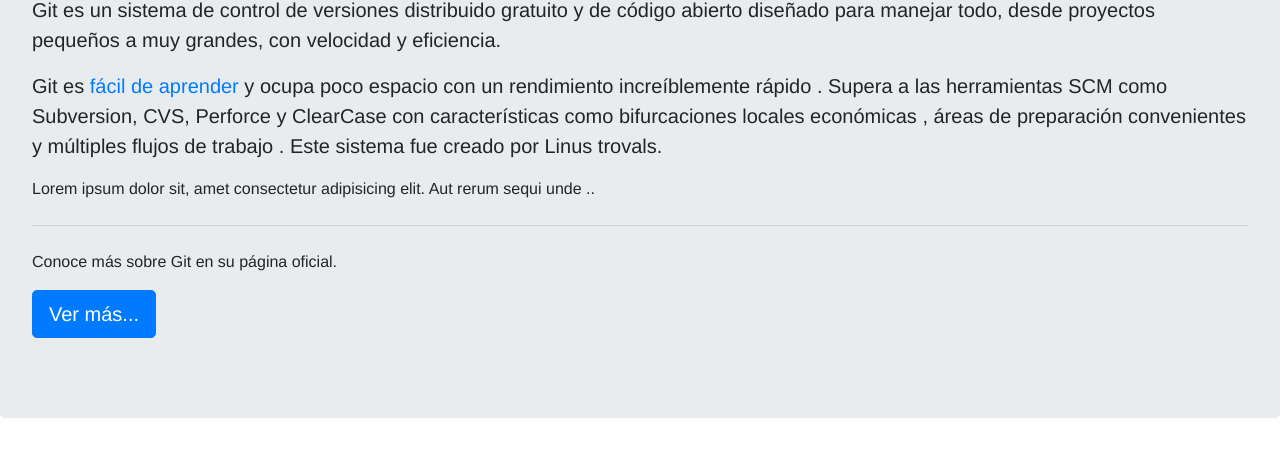
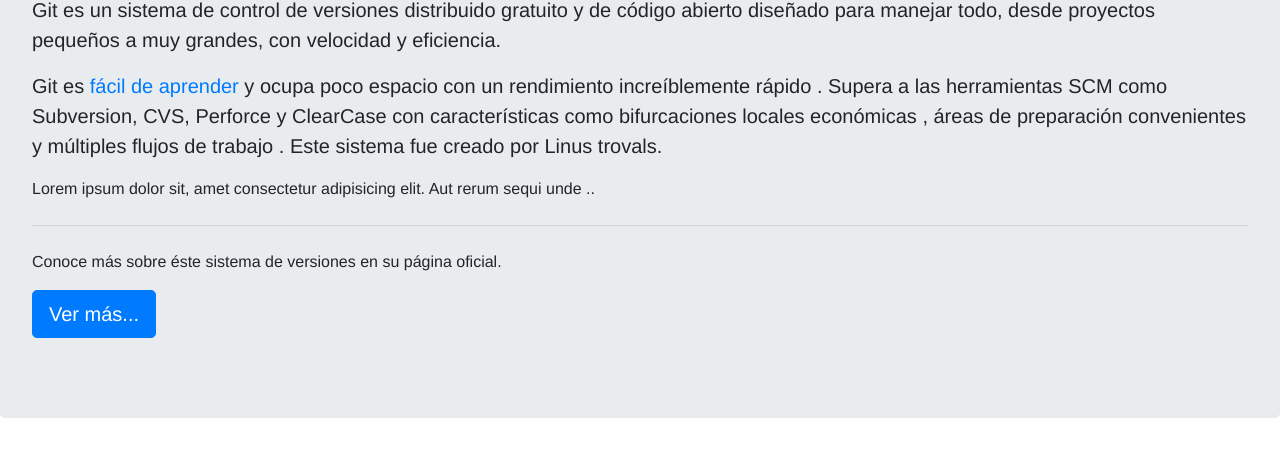
Before and after one commit to javier-crs/page_git, a plain HTML site: page index.html in a window 1280 px wide. Shown: the part 202-658 px from the top of the page. Drawn offline with nearby package versions, Linux system fonts and the light colour scheme.

Commit message:
Primer commit

```diff
--- a/index.html
+++ b/index.html
@@ -48,7 +48,7 @@
           Lorem ipsum dolor sit, amet consectetur adipisicing elit. Aut rerum sequi unde ..
         </p>
         <hr class="my-4" />
-        <p>Conoce más sobre Git en su página oficial.</p>
+        <p>Conoce más sobre éste sistema de versiones en su página oficial.</p>
         <p class="lead">
           <a
             class="btn btn-primary btn-lg"
```
